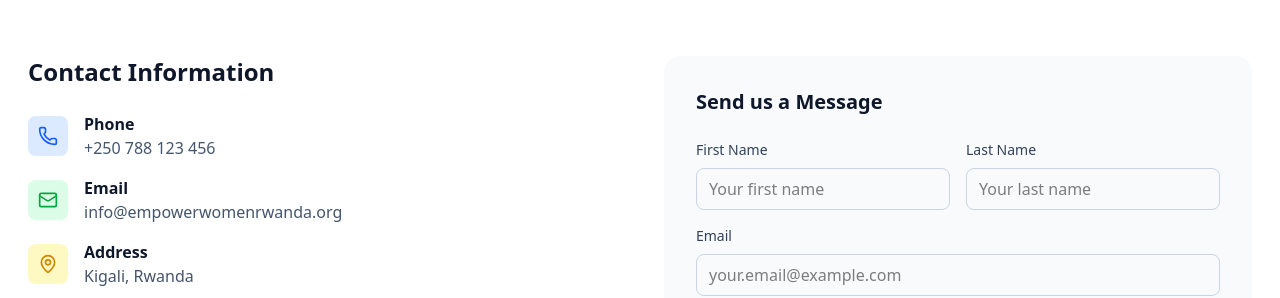
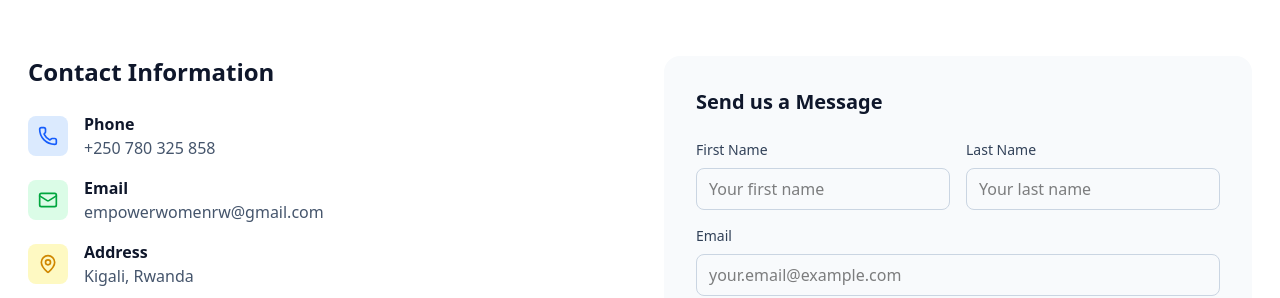
Before and after one commit to buwituze/empower-women-rwanda, a Next.js app in the folder empower-women-rwanda/: page / in a window 1280 px wide. Shown: the part 3660-3958 px from the top of the page. Built offline with nearby package versions, Linux system fonts and the light colour scheme.

Commit message:
fix: used the correct contacts and changed program benefits title content

```diff
--- a/empower-women-rwanda/app/(site)/apply/page.tsx
+++ b/empower-women-rwanda/app/(site)/apply/page.tsx
@@ -107,7 +107,7 @@ export default function ApplyPage() {
           {/* Program Benefits */}
           <div>
             <h2 className="text-xl font-semibold text-[#20603e] mb-4">
-              Our Trains Receive
+              Our Trainees Receive
             </h2>
             <p className="text-gray-600 mb-4">
               Our comprehensive program provides you with everything needed to
--- a/empower-women-rwanda/components/contact-section.tsx
+++ b/empower-women-rwanda/components/contact-section.tsx
@@ -38,7 +38,7 @@ export default function Contact() {
                   </div>
                   <div>
                     <div className="font-semibold text-slate-900">Phone</div>
-                    <div className="text-slate-600">+250 788 123 456</div>
+                    <div className="text-slate-600">+250 780 325 858</div>
                   </div>
                 </div>
                 <div className="flex items-center space-x-4">
@@ -48,7 +48,7 @@ export default function Contact() {
                   <div>
                     <div className="font-semibold text-slate-900">Email</div>
                     <div className="text-slate-600">
-                      info@empowerwomenrwanda.org
+                      empowerwomenrw@gmail.com
                     </div>
                   </div>
                 </div>
```
